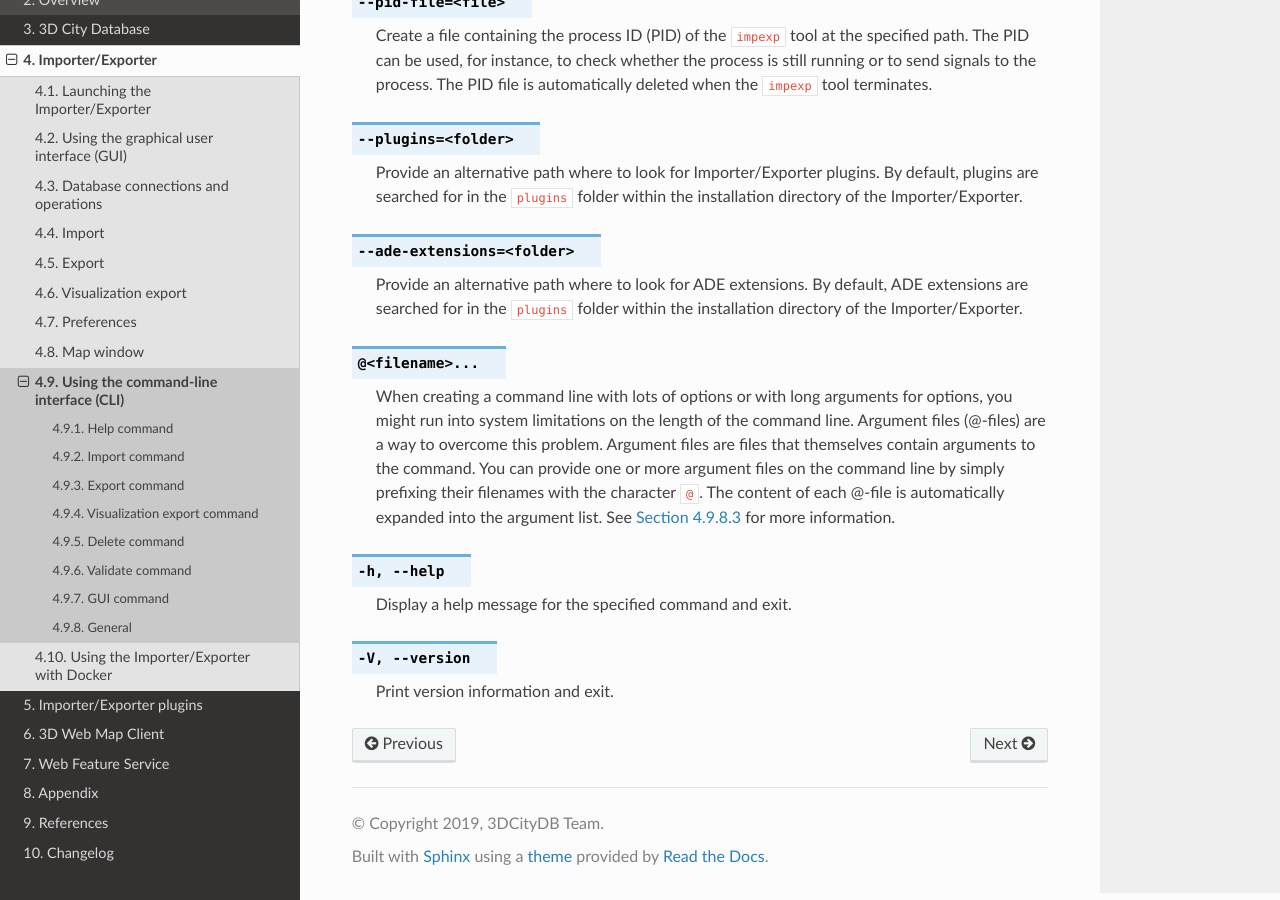
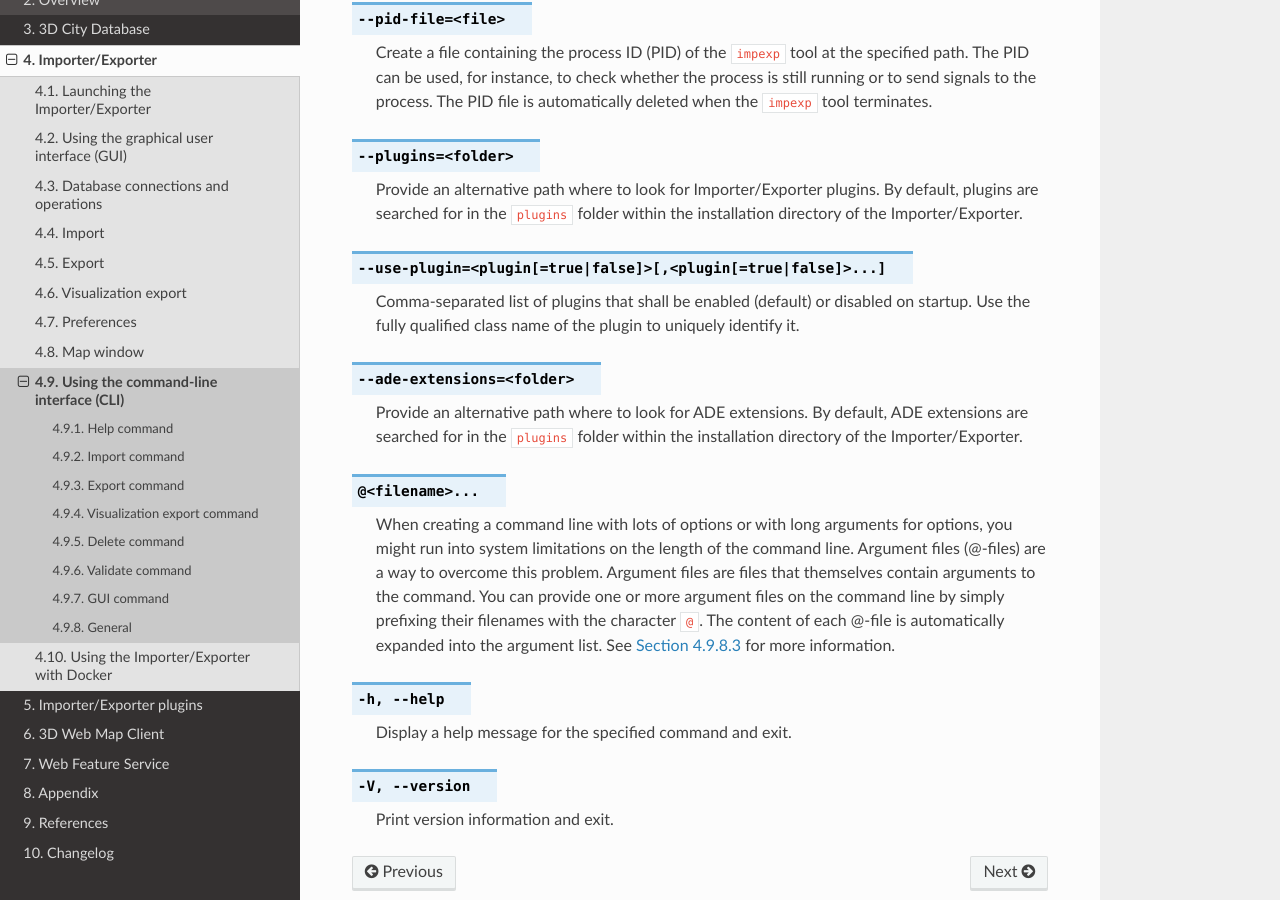
Before and after one commit to 3dcitydb/3dcitydb-docs, a Sphinx documentation site: the page built from source/impexp/cli.rst, in a window 1280 px wide and 900 px high, scrolled down 3485 px. Built offline with Sphinx 7.4.7 and the Read the Docs theme 2.0.0, drawn with Linux system fonts in a browser that asks for light colours; some of the changed text lies outside the part shown.

Commit message:
added --use-plugin option to CLI chapter

```diff
--- a/source/impexp/cli.rst
+++ b/source/impexp/cli.rst
@@ -59,7 +59,8 @@ using the environment variable ``JAVA_OPTS``. More information is available in
 
    impexp [-hV] [--ade-extensions=<folder>] [-c=<file>] [--log-file=<file>]
           [--log-level=<level>] [--pid-file=<file>] [--plugins=<folder>]
-          [@<filename>...] COMMAND
+          [--use-plugin=<plugin[=true|false]>[,<plugin[=true|false]
+          >...]]... [@<filename>...] COMMAND
 
 **Description**
 
@@ -177,6 +178,11 @@ you want to execute.
    plugins are searched for in the ``plugins`` folder within the installation directory
    of the Importer/Exporter.
 
+.. option:: --use-plugin=<plugin[=true|false]>[,<plugin[=true|false]>...]
+
+   Comma-separated list of plugins that shall be enabled (default) or disabled on startup.
+   Use the fully qualified class name of the plugin to uniquely identify it.
+
 .. option:: --ade-extensions=<folder>
 
    Provide an alternative path where to look for ADE extensions. By default,
```
